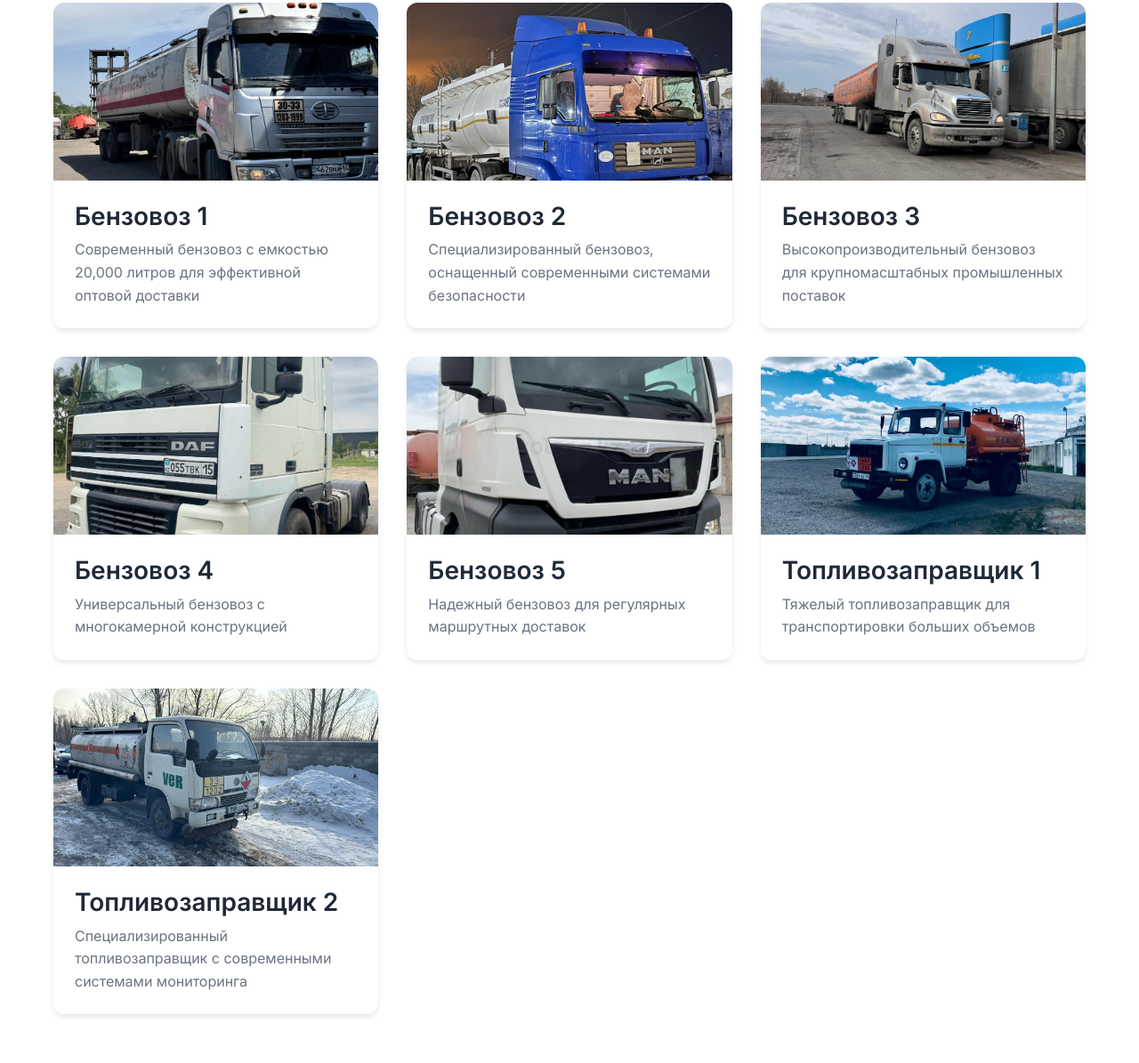
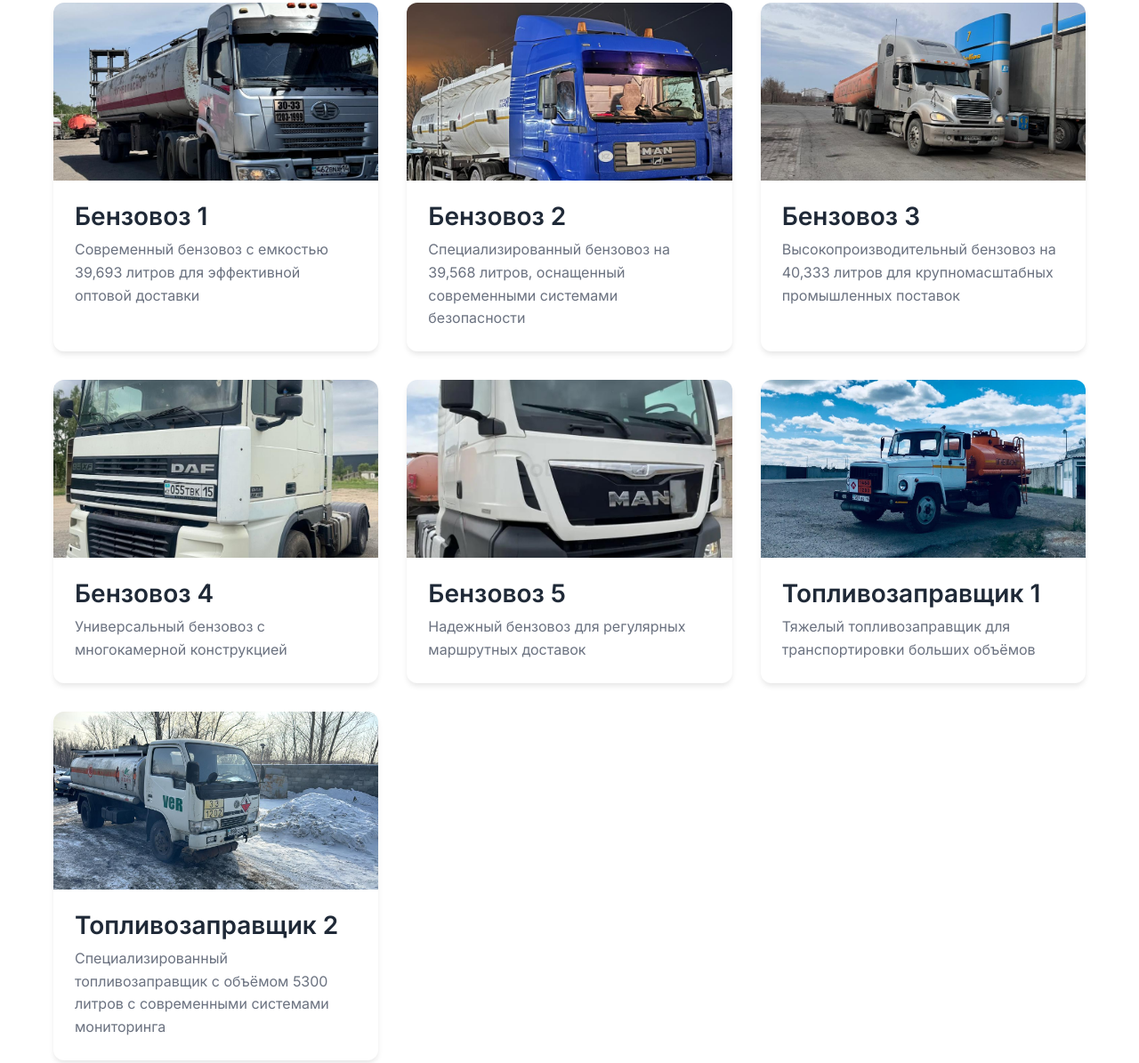
Before and after one commit to AsylkhanKali/eurooil, a website: page index.html in a window 1280 px wide. Shown: the part 2637-3832 px from the top of the page at 89% size. Drawn offline with Linux system fonts and the light colour scheme.

Commit message:
User updates to index.html

```diff
--- a/index.html
+++ b/index.html
@@ -149,7 +149,7 @@
                     </div>
                     <div class="fleet-content">
                         <h3>Бензовоз 1</h3>
-                        <p>Современный бензовоз с емкостью 20,000 литров для эффективной оптовой доставки</p>
+                        <p>Современный бензовоз с емкостью 39,693 литров для эффективной оптовой доставки</p>
                     </div>
                 </div>
                 <div class="fleet-card">
@@ -158,7 +158,7 @@
                     </div>
                     <div class="fleet-content">
                         <h3>Бензовоз 2</h3>
-                        <p>Специализированный бензовоз, оснащенный современными системами безопасности</p>
+                        <p>Специализированный бензовоз на 39,568 литров, оснащенный современными системами безопасности</p>
                     </div>
                 </div>
                 <div class="fleet-card">
@@ -167,7 +167,7 @@
                     </div>
                     <div class="fleet-content">
                         <h3>Бензовоз 3</h3>
-                        <p>Высокопроизводительный бензовоз для крупномасштабных промышленных поставок</p>
+                        <p>Высокопроизводительный бензовоз на 40,333 литров для крупномасштабных промышленных поставок</p>
                     </div>
                 </div>
                 <div class="fleet-card">
@@ -194,7 +194,7 @@
                     </div>
                     <div class="fleet-content">
                         <h3>Топливозаправщик 1</h3>
-                        <p>Тяжелый топливозаправщик для транспортировки больших объемов</p>
+                        <p>Тяжелый топливозаправщик для транспортировки больших объёмов</p>
                     </div>
                 </div>
                 <div class="fleet-card">
@@ -203,7 +203,7 @@
                     </div>
                     <div class="fleet-content">
                         <h3>Топливозаправщик 2</h3>
-                        <p>Специализированный топливозаправщик с современными системами мониторинга</p>
+                        <p>Специализированный топливозаправщик с объёмом 5300 литров с современными системами мониторинга</p>
                     </div>
                 </div>
             </div>
```
